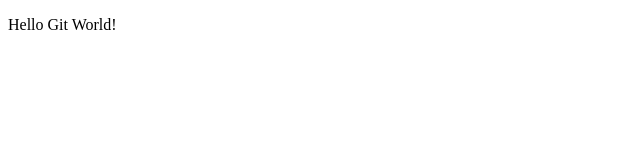
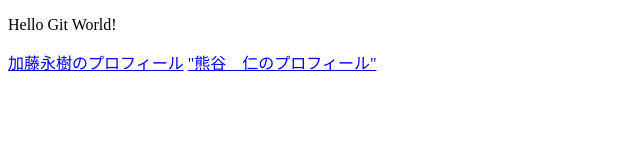
Before and after one commit to eiki4221113/pair-work1, a plain HTML site: page index.html in a window 1280 px wide. Shown: the whole page, without its empty margins (0-640 px from the left). Drawn offline with Linux system fonts and the light colour scheme.

Commit message:
profile_A.htmlおよびprofile_B.htmlの新規作成
空のprofile_A.htmlとprofile_B.htmlを作成しました。
profile_A.htmlは加藤永樹、profile_B.htmlは熊谷仁のプロフィール紹介です。

```diff
--- a/index.html
+++ b/index.html
@@ -2,5 +2,7 @@
 <html lang="ja">
 	<body>
 	<p>Hello Git World!<p>
+	<a href="git_practice/pair_work1/profile_A.html">加藤永樹のプロフィール</a>
+	<a href="git_practice/pair_work1/profile_B.html">"熊谷　仁のプロフィール"</a>
 	</body>
 </html>
```
Also changed, not shown: profile_A.html (added), profile_B.html (added).
